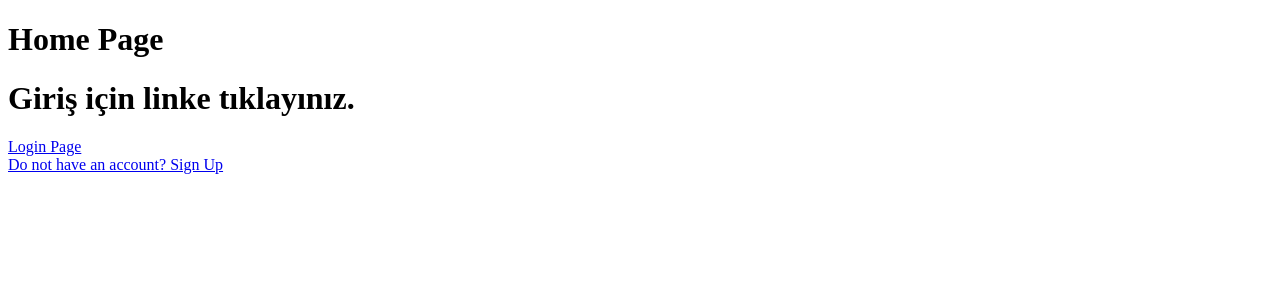
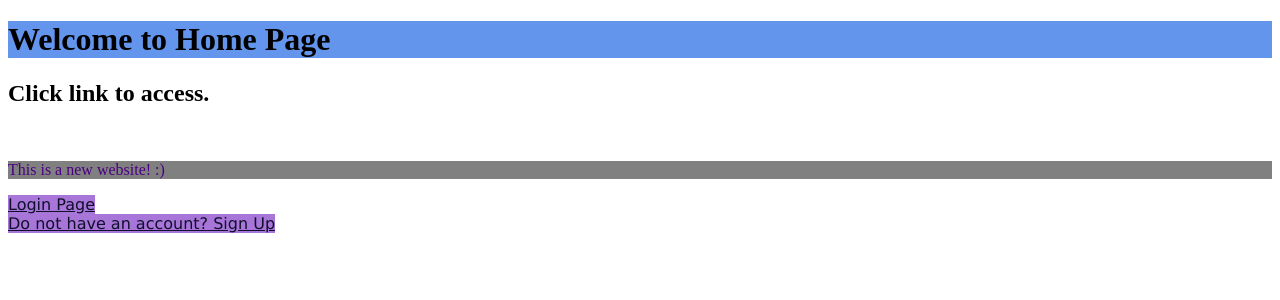
Before and after one commit to berfinozkok/forgetpassword, a Flask app: page / in a window 1280 px wide. Shown: the top 300 px of the page. Run offline with Flask 2, Linux system fonts and the light colour scheme; parts of the project's set-up code (start-up, migrations or seed data) failed here and were passed over.

Commit message:
little changes

```diff
--- a/app.py
+++ b/app.py
@@ -18,7 +18,9 @@ app.config['SQLALCHEMY_TRACK_MODIFICATIONS'] = True
 
 db=SQLAlchemy(app)
 bcrypt=Bcrypt(app)
-login_manager=LoginManager(app)
+login_manager=LoginManager()
+login_manager.init_app(app)
+login_manager.login_view = "login"
 
 app.config['MAIL_SERVER'] = 'smtp.gmail.com'
 app.config['MAIL_PORT'] = 465
@@ -37,18 +39,19 @@ def unauthorized():
     return redirect(url_for('register'))
 
 class User(db.Model, UserMixin):
-    id=db.Column(db.Integer, primary_key=True)
+    __tablename__ = 'users'
+    id=db.Column(db.Integer, primary_key=True, auto_increment=True)
     username=db.Column(db.String(20), unique=True, nullable=False)
     email=db.Column(db.String(120), unique=True, nullable=False)
-    image_file=db.Column(db.String(20), nullable=False, default='default.jpg')
+    #image_file=db.Column(db.String(20), nullable=False, default='default.jpg')
     password= db.Column(db.String(60), nullable=False)
-    otp_secret = db.Column(db.String(16))
+    #otp_secret = db.Column(db.String(16))
 
-    def __init__(self, **kwargs):
-        super(User, self).__init__(**kwargs)
-        if self.otp_secret is None:
-            # generate a random secret
-            self.otp_secret = base64.b32encode(os.urandom(10)).decode('utf-8')
+    #def __init__(self, **kwargs):
+     #   super(User, self).__init__(**kwargs)
+      #  if self.otp_secret is None:
+       #     # generate a random secret
+        #    self.otp_secret = base64.b32encode(os.urandom(10)).decode('utf-8')
 
     @property
     def password(self):
@@ -61,12 +64,12 @@ class User(db.Model, UserMixin):
     def verify_password(self, password):
         return check_password_hash(self.password_hash, password)
 
-    def get_totp_uri(self):
-        return 'otpauth://totp/2FA-Demo:{0}?secret={1}&issuer=2FA-Demo' \
-            .format(self.username, self.otp_secret)
+    #def get_totp_uri(self):
+     #   return 'otpauth://totp/2FA-Demo:{0}?secret={1}&issuer=2FA-Demo' \
+      #      .format(self.username, self.otp_secret)
 
-    def verify_totp(self, token):
-        return onetimepass.valid_totp(token, self.otp_secret)
+    #def verify_totp(self, token):
+     #   return onetimepass.valid_totp(token, self.otp_secret)
 
 
 class RegistrationForm(FlaskForm):
@@ -86,7 +89,7 @@ class RegistrationForm(FlaskForm):
 class LoginForm(FlaskForm):
     email=StringField(label='Email', validators=[DataRequired(),Length(min=4, max=20)])
     password=PasswordField(validators=[DataRequired(),Length(min=4, max=20)])
-    token = StringField('Token', validators=[DataRequired(), Length(6, 6)])
+    #token = StringField('Token', validators=[DataRequired(), Length(6, 6)])
     submit=SubmitField(label='Login', validators=[DataRequired()])
 
 class ResetRequestForm(FlaskForm):
@@ -114,16 +117,16 @@ def register():
         return redirect(url_for('login'))
     return render_template('register.html', form=form)
 
-@app.route('/twofactor')
+@app.route('/two_factor_setup')
 def two_factor_setup():
     if 'username' not in session:
-        return redirect(url_for('dashboard'))
+        return redirect(url_for('home'))
     user = User.query.filter_by(username=session['username']).first()
     if user is None:
-        return redirect(url_for('dashboard'))
+        return redirect(url_for('register'))
     # since this page contains the sensitive qrcode, make sure the browser
     # does not cache it
-    return render_template('two-factor-setup.html'), 200, {
+    return render_template('two_factor_setup'), 200, {
         'Cache-Control': 'no-cache, no-store, must-revalidate',
         'Pragma': 'no-cache',
         'Expires': '0'}
@@ -152,10 +155,9 @@ def qrcode():
 
 @app.route('/login', methods=['GET', 'POST'])
 def login():
+    form = LoginForm()
     if current_user.is_authenticated:
         return redirect(url_for('dashboard'))
-    form = LoginForm()
-    form=LoginForm()
     if form.validate_on_submit():
         user= User.query.filter_by(email=form.email.data).first()
         if user and bcrypt.check_password_hash(user.password,form.password.data):
@@ -167,10 +169,10 @@ def login():
 @login_required
 def logout():
     logout_user()
-    return redirect(url_for('login'))
+    return redirect(url_for('home'))
 
 @app.route('/dashboard', methods=['GET', 'POST'])
-#@login_required
+@login_required
 def dashboard():
     return render_template('dashboard.html')
 
@@ -201,10 +203,10 @@ def reset_request():
 @app.route('/reset_request/<token>', methods=['POST', 'GET'])
 def reset_token(token):
     user=User.verify_token(token)
+    form=ResetPasswordForm()
     if user is None:
         flash('That is invalid token or expired. Please try again.', 'warning')
         return redirect(url_for('reset_request'))
-    form=ResetPasswordForm()
     if form.validate_on_submit():
         hashed_password=bcrypt.generate_password_hash(form.password.data).decode('utf-8')
         user.password=hashed_password
--- a/templates/dashboard.html
+++ b/templates/dashboard.html
@@ -5,6 +5,7 @@
     <meta http-equiv="X-UA-Compatible" content="IE=edge">
     <meta name="viewport" content="width=device-width, initial-scale=1.0">
     <title>Dashboard</title>
+    <link rel="stylesheet" href="style.css">
 </head>
 <body>
     <h1>Hello, you are logged in!</h1>
--- a/templates/home.html
+++ b/templates/home.html
@@ -5,10 +5,13 @@
     <meta http-equiv="X-UA-Compatible" content="IE=edge">
     <meta name="viewport" content="width=device-width, initial-scale=1.0">
     <title>Home</title>
+    <link rel="stylesheet" href="style.css">
 </head>
 <body>
-    <h1>Home Page</h1>
-    <h1>Giriş için linke tıklayınız.</h1>
+    <h1>Welcome to Home Page</h1>
+    <h2> Click link to access. </h2>
+    <br>
+    <p>This is a new website! :) </p>
     <a href="{{url_for('login')}}">Login Page</a><br>
     <a href="{{url_for('register')}}">Do not have an account? Sign Up</a><br>
 </body>
--- a/templates/login.html
+++ b/templates/login.html
@@ -5,6 +5,7 @@
     <meta http-equiv="X-UA-Compatible" content="IE=edge">
     <meta name="viewport" content="width=device-width, initial-scale=1.0">
     <title>Login</title>
+    <link rel="stylesheet" href="style.css">
 </head>
 <body>
     <h1>Login Page</h1>
--- a/templates/register.html
+++ b/templates/register.html
@@ -5,6 +5,7 @@
     <meta http-equiv="X-UA-Compatible" content="IE=edge">
     <meta name="viewport" content="width=device-width, initial-scale=1.0">
     <title>Signup </title>
+    <link rel="stylesheet" href="style.css">
 </head>
 <body>
     <h1>Register Page</h1>
--- a/templates/reset_request.html
+++ b/templates/reset_request.html
@@ -18,8 +18,6 @@
 
         </fieldset>
         <div class="form-group mt-2">
-            <b>Email</b>
-            {{form.email }}
             {{form.submit }}
             <a href="{{url_for('home')}}">Home Page</a>
         </div>
--- /dev/null
+++ b/templates/style.css
@@ -0,0 +1,16 @@
+p{
+    background-color: gray;
+    color:indigo;
+    font-family: 'Times New Roman', Times, serif;
+}
+h1{
+    background-color: cornflowerblue;
+    color:black;
+    font-family:'Times New Roman', Times, serif;
+}
+a{
+    background-color: rgb(168, 118, 216);
+    color: rgb(15, 15, 44);
+    font-family:Verdana, Geneva, Tahoma, sans-serif
+
+}
```
Also changed, not shown: database.db.
